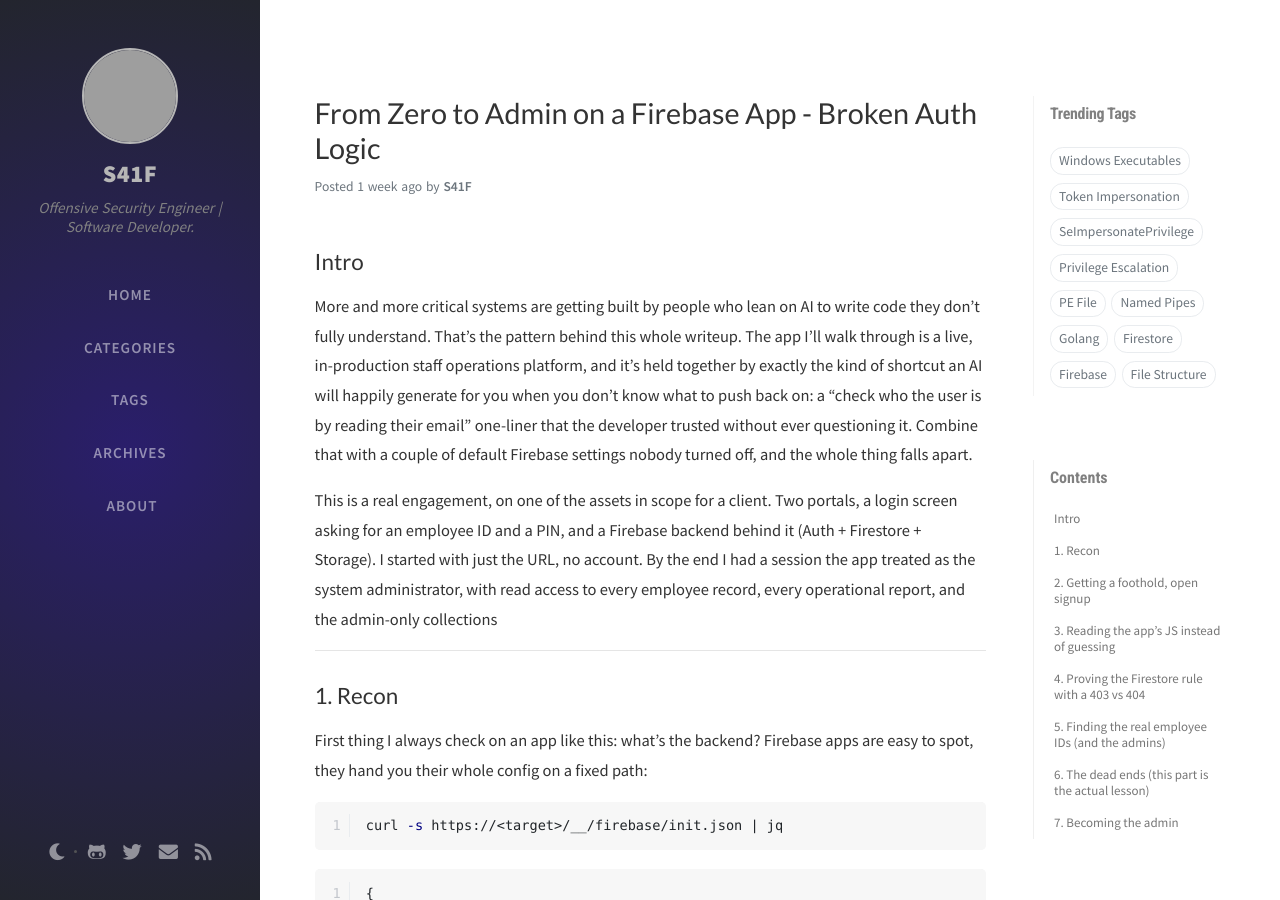
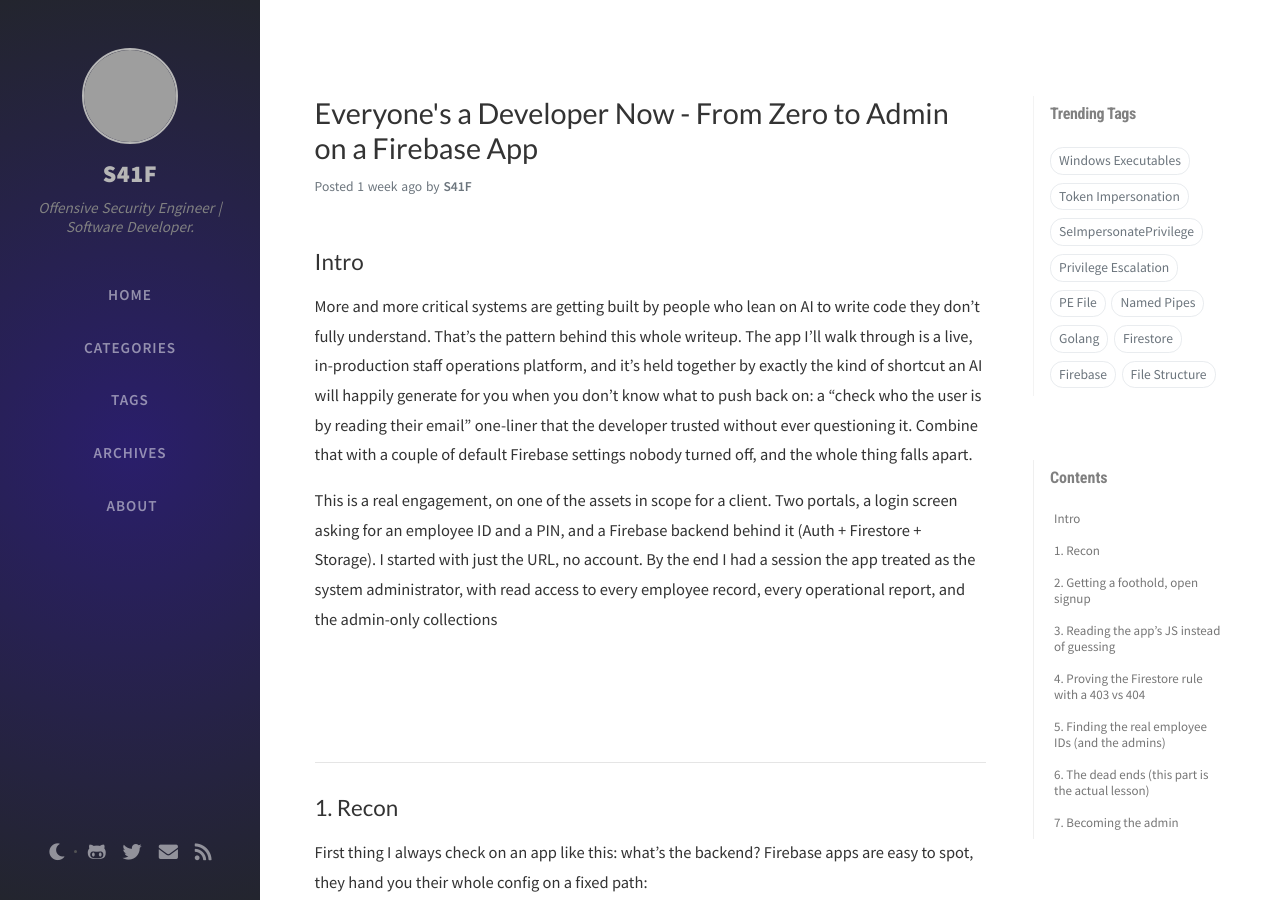
Before and after one commit to SaifSalah/saifsalah.github.io, a Jekyll site: the page built from _posts/2026-09-01-breaking-firebase-authorization.md, in a window 1280 px wide and 900 px high. Built offline with Jekyll 4.4.1, drawn with Linux system fonts in a browser that asks for light colours; nearby versions of some CDN libraries; comment, search, counter and statistics services are not loaded; grey boxes are pictures that could not be loaded.

Commit message:
Update title for Firebase authorization post

```diff
--- a/_posts/2026-09-01-breaking-firebase-authorization.md
+++ b/_posts/2026-09-01-breaking-firebase-authorization.md
@@ -1,5 +1,5 @@
 ---
-title: From Zero to Admin on a Firebase App - Broken Auth Logic
+title: Everyone's a Developer Now - From Zero to Admin on a Firebase App
 author: S41F
 date: 2026-09-01
 categories: [Web Security, Firebase]
```
Also changed, not shown: other parts of _posts/2026-09-01-breaking-firebase-authorization.md (+2 -0 lines).
